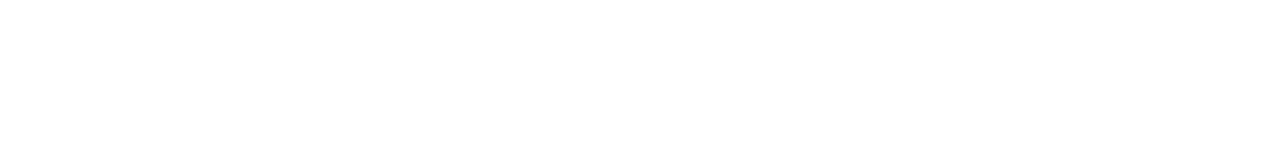
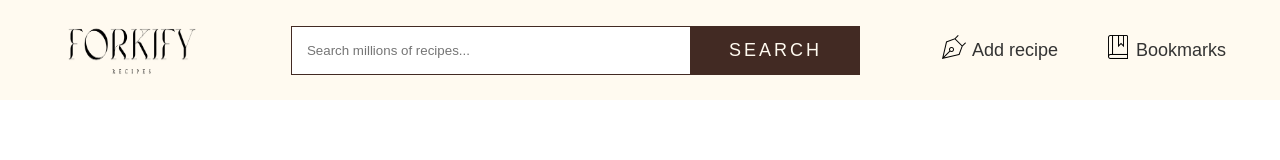
Before and after one commit to razgb/forkify-elegant, a website: page index.html in a window 1280 px wide. Drawn offline with nearby package versions, Linux system fonts and the light colour scheme.

Commit message:
Navigation mostly complete

```diff
--- /dev/null
+++ b/css/General.css
@@ -0,0 +1,39 @@
+/* COLORS */
+/* @import "~@flaticon/flaticon-uicons/css/regular/straight.css"; */
+@import url("https://cdn-uicons.flaticon.com/2.0.0/uicons-thin-straight/css/uicons-thin-straight.css");
+@import url("https://cdn-uicons.flaticon.com/2.0.0/uicons-regular-rounded/css/uicons-regular-rounded.css");
+
+:root {
+  --color-primary: #fffaf0;
+  --color-primary-hover: #f4efe4;
+
+  --color-secondary: #422a23;
+  --color-secondary-hover: #312016;
+
+  --color-text: #333;
+}
+
+* {
+  margin: 0;
+  padding: 0;
+  box-sizing: inherit;
+}
+
+html {
+  font-size: 62.5%;
+  box-sizing: border-box;
+}
+
+body {
+  font-family: "Source Sans 3", sans-serif;
+}
+
+.header {
+  background-color: #fffaf0;
+  height: 10rem;
+}
+
+.text {
+  font-size: 1.6rem;
+  font-weight: 400;
+}
--- /dev/null
+++ b/css/nav.css
@@ -0,0 +1,87 @@
+/* NAVIGATION
+
+6A4537
+
+442B22
+*/
+
+.header {
+  display: flex;
+  gap: 2.4rem;
+  padding: 0 4.8rem;
+  align-items: center;
+
+  /* TBD */
+  justify-content: space-between;
+}
+/* 500 225 */
+.nav__img {
+  width: 167px;
+  height: 100px;
+}
+.searchForm {
+  display: flex;
+}
+.inputForm {
+  width: 40rem;
+  padding: 15px;
+  border: 1px solid var(--color-secondary);
+}
+.inputForm:focus {
+  outline: none;
+}
+
+.btnForm {
+  font-size: 1.8rem;
+  font-weight: 300;
+  letter-spacing: 3px;
+  padding: 1.2rem 3.6rem;
+  background-color: var(--color-secondary);
+  color: var(--color-primary);
+
+  border: 2px solid transparent;
+  cursor: pointer;
+  transition: all 0.2s ease-in;
+}
+
+.btnForm:hover {
+  background-color: var(--color-secondary-hover);
+}
+
+.nav {
+  display: flex;
+  gap: 3.6rem;
+  height: 100%;
+}
+
+.nav__icon {
+  /* width: 2.4rem;
+  height: 2.4rem; */
+  font-size: 2.4rem;
+}
+
+/* these are buttons */
+.nav__item {
+  display: flex;
+  align-items: center;
+  justify-content: center;
+  gap: 0.6rem;
+  padding-inline: 0.6rem;
+
+  cursor: pointer;
+  background-color: transparent;
+  border: none;
+  transition: all 0.2s ease-in;
+}
+
+.nav__item:hover {
+  background-color: var(--color-primary-hover);
+  /* background-color: #000; */
+}
+.nav__item a {
+  text-decoration: none;
+}
+.nav__text {
+  font-size: 1.8rem;
+  color: var(--color-text);
+}
--- a/index.html
+++ b/index.html
@@ -3,8 +3,52 @@
   <head>
     <meta charset="UTF-8" />
     <meta name="viewport" content="width=device-width, initial-scale=1.0" />
-    <title>Netlify Dark</title>
-    <link rel="stylesheet" href="style.css" />
+    <title>Netlify Elegant</title>
+    <link rel="stylesheet" href="css/General.css" />
+    <link rel="stylesheet" href="css/nav.css" />
+
+    <!-- Font links -->
+    <link rel="preconnect" href="https://fonts.googleapis.com" />
+    <link rel="preconnect" href="https://fonts.gstatic.com" crossorigin />
+    <link
+      href="https://fonts.googleapis.com/css2?family=Source+Sans+3:ital,wght@0,200;0,300;0,400;0,500;0,600;0,700;1,300;1,400;1,500&display=swap"
+      rel="stylesheet"
+    />
+
+    <!-- Icons  -->
   </head>
-  <body></body>
+  <body>
+    <div class="container">
+      <!-- Contains brand image, search bar, and [add recipe, bookmarks] -->
+      <header class="header">
+        <img
+          class="nav__img"
+          src="images/Clean Elegant Typography Brand Logo.png"
+          alt=""
+        />
+
+        <form class="searchForm">
+          <input
+            class="inputForm"
+            type="text"
+            placeholder="Search millions of recipes..."
+          />
+          <button class="btnForm" type="submit">
+            <span>SEARCH</span>
+          </button>
+        </form>
+
+        <div class="nav">
+          <button class="nav__item">
+            <i class="nav__icon fi fi-ts-pen-nib"></i>
+            <span class="nav__text">Add recipe</span>
+          </button>
+          <button class="nav__item">
+            <i class="nav__icon fi fi-ts-book-bookmark"></i>
+            <span class="nav__text">Bookmarks</span>
+          </button>
+        </div>
+      </header>
+    </div>
+  </body>
 </html>
--- /dev/null
+++ b/package.json
@@ -0,0 +1,5 @@
+{
+  "dependencies": {
+    "@flaticon/flaticon-uicons": "^3.0.0"
+  }
+}
```
Also changed, not shown: General.css (deleted), icons/fi-ts-book-bookmark.svg (added), icons/fi-ts-pen-nib.svg (added), images/Clean Elegant Typography Brand Logo.png (added), 1 other file.
